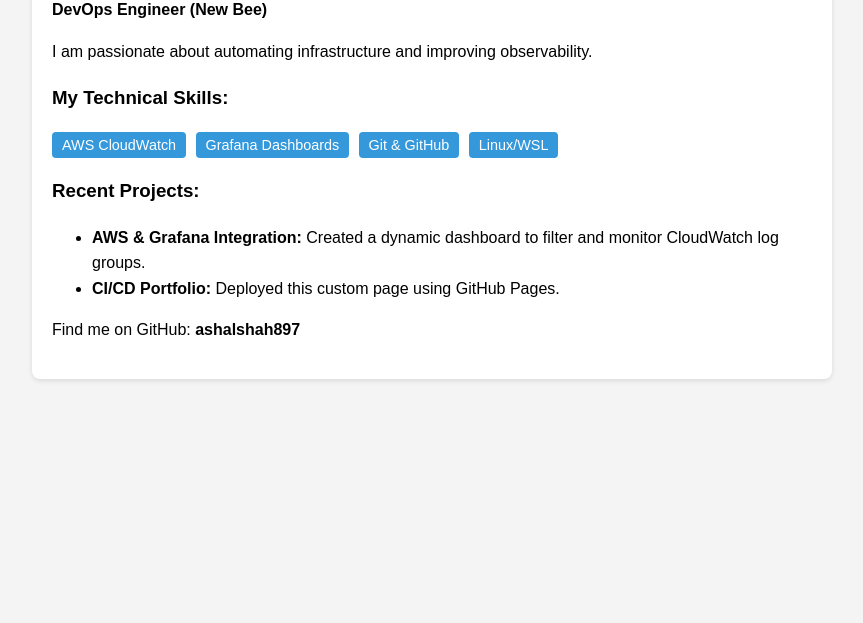
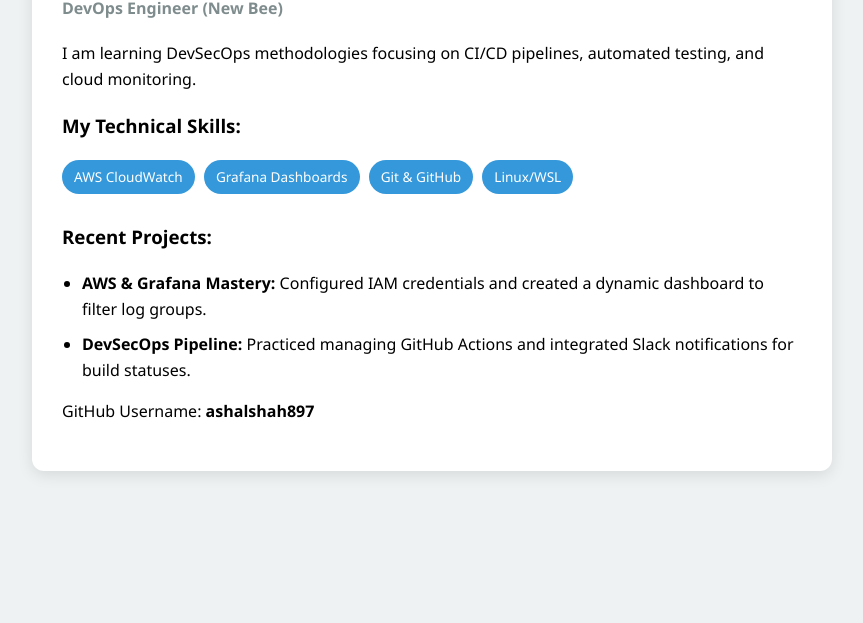
Before and after one commit to ashalshah897/my-portfolio, a plain HTML site: page index.html in a window 1280 px wide. Shown: the part 177-800 px from the top of the page, without its empty margins (208-1071 px from the left). Drawn offline with Linux system fonts and the light colour scheme.

Commit message:
Improving portfolio look and adding project details

```diff
--- a/index.html
+++ b/index.html
@@ -1,21 +1,23 @@
 <!DOCTYPE html>
-<html lang="en">
+<html>
 <head>
-    <meta charset="UTF-8">
     <title>Ashal Shah | DevOps Portfolio</title>
     <style>
-        body { font-family: sans-serif; line-height: 1.6; max-width: 800px; margin: 40px auto; padding: 20px; background-color: #f4f4f4; }
-        .card { background: white; padding: 20px; border-radius: 8px; box-shadow: 0 2px 5px rgba(0,0,0,0.1); }
-        h1 { color: #2c3e50; }
-        .skill-tag { background: #3498db; color: white; padding: 5px 10px; border-radius: 4px; font-size: 0.9em; margin-right: 5px; }
+        body { font-family: 'Segoe UI', Tahoma, Geneva, Verdana, sans-serif; line-height: 1.6; max-width: 800px; margin: 40px auto; padding: 20px; background-color: #eef2f3; }
+        .card { background: white; padding: 30px; border-radius: 12px; box-shadow: 0 4px 15px rgba(0,0,0,0.1); border-top: 5px solid #3498db; }
+        h1 { color: #2c3e50; margin-bottom: 5px; }
+        .subtitle { color: #7f8c8d; font-weight: bold; margin-bottom: 20px; display: block; }
+        .skill-tag { background: #3498db; color: white; padding: 6px 12px; border-radius: 20px; font-size: 0.85em; margin: 0 5px 10px 0; display: inline-block; }
+        ul { padding-left: 20px; }
+        li { margin-bottom: 10px; }
     </style>
 </head>
 <body>
     <div class="card">
         <h1>Hello, I'm Ashal Shah</h1>
-        <p><strong>DevOps Engineer (New Bee)</strong></p>
+        <span class="subtitle">DevOps Engineer (New Bee)</span>
 
-        <p>I am passionate about automating infrastructure and improving observability.</p>
+        <p>I am learning DevSecOps methodologies focusing on CI/CD pipelines, automated testing, and cloud monitoring.</p>
 
         <h3>My Technical Skills:</h3>
         <div>
@@ -27,11 +29,11 @@
 
         <h3>Recent Projects:</h3>
         <ul>
-            <li><strong>AWS & Grafana Integration:</strong> Created a dynamic dashboard to filter and monitor CloudWatch log groups.</li>
-            <li><strong>CI/CD Portfolio:</strong> Deployed this custom page using GitHub Pages.</li>
+            <li><strong>AWS & Grafana Mastery:</strong> Configured IAM credentials and created a dynamic dashboard to filter log groups.</li>
+            <li><strong>DevSecOps Pipeline:</strong> Practiced managing GitHub Actions and integrated Slack notifications for build statuses.</li>
         </ul>
 
-        <p>Find me on GitHub: <strong>ashalshah897</strong></p>
+        <p>GitHub Username: <strong>ashalshah897</strong></p>
     </div>
 </body>
 </html>
```
